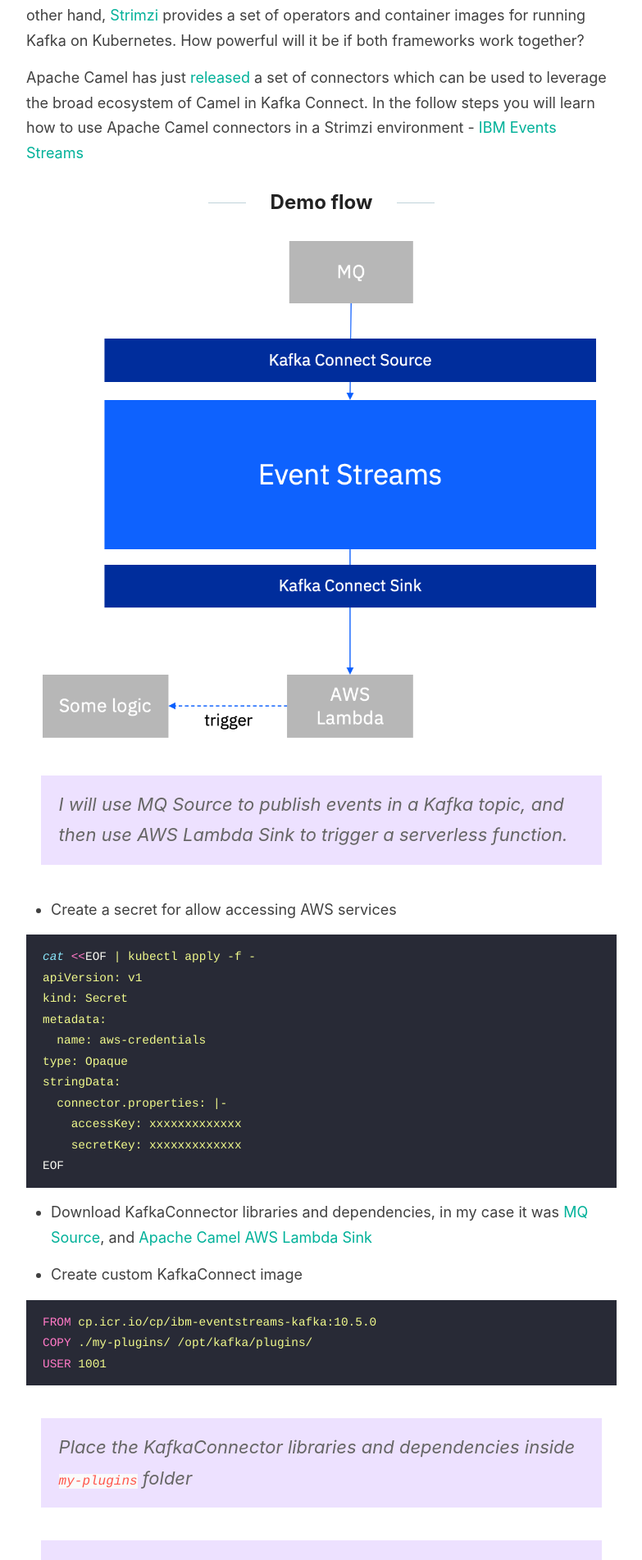
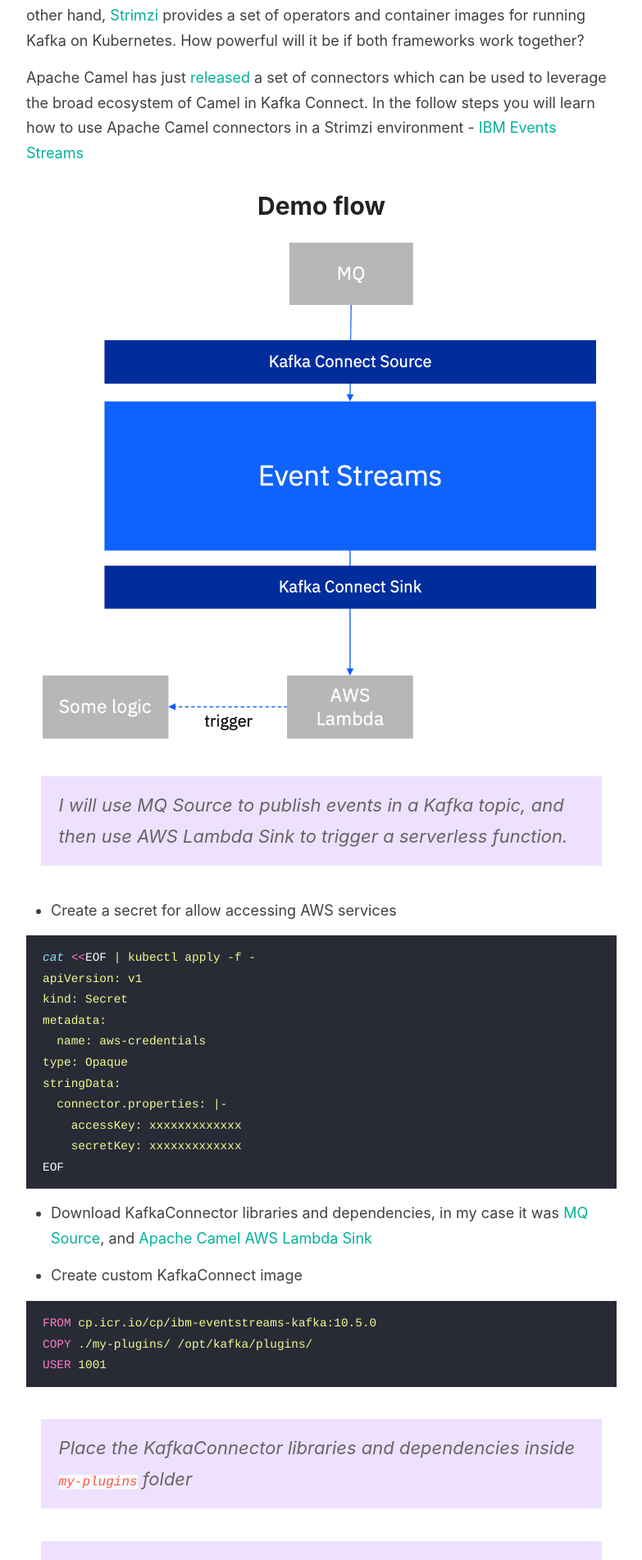
Before and after one commit to RashidAljohani/localhost, a Jekyll site: the page built from _posts/2022-09-12-camel-connectors-running-in-strimzi-environments.md, in a window 1280 px wide. Shown: the part 712-2615 px from the top of the page at 82% size, without its empty margins (248-1031 px from the left). Built offline with Jekyll 4.4.1, drawn with Linux system fonts in a browser that asks for light colours; comment, search, counter and statistics services are not loaded.

Commit message:
update syntax

```diff
--- a/_posts/2022-09-12-camel-connectors-running-in-strimzi-environments.md
+++ b/_posts/2022-09-12-camel-connectors-running-in-strimzi-environments.md
@@ -15,7 +15,7 @@
 
 Apache Camel has just [released](https://camel.apache.org/blog/Camel-Kafka-connector-release-0.1.0/) a set of connectors which can be used to leverage the broad ecosystem of Camel in Kafka Connect. In the follow steps you will learn how to use Apache Camel connectors in a Strimzi environment - [IBM Events Streams](https://ibm.github.io/event-streams/about/overview/)
 
-## Demo flow
+# Demo flow
 
 ![](/images/blogs/camel-connectors-running-in-strimzi-environments/demo.png)
 
```
